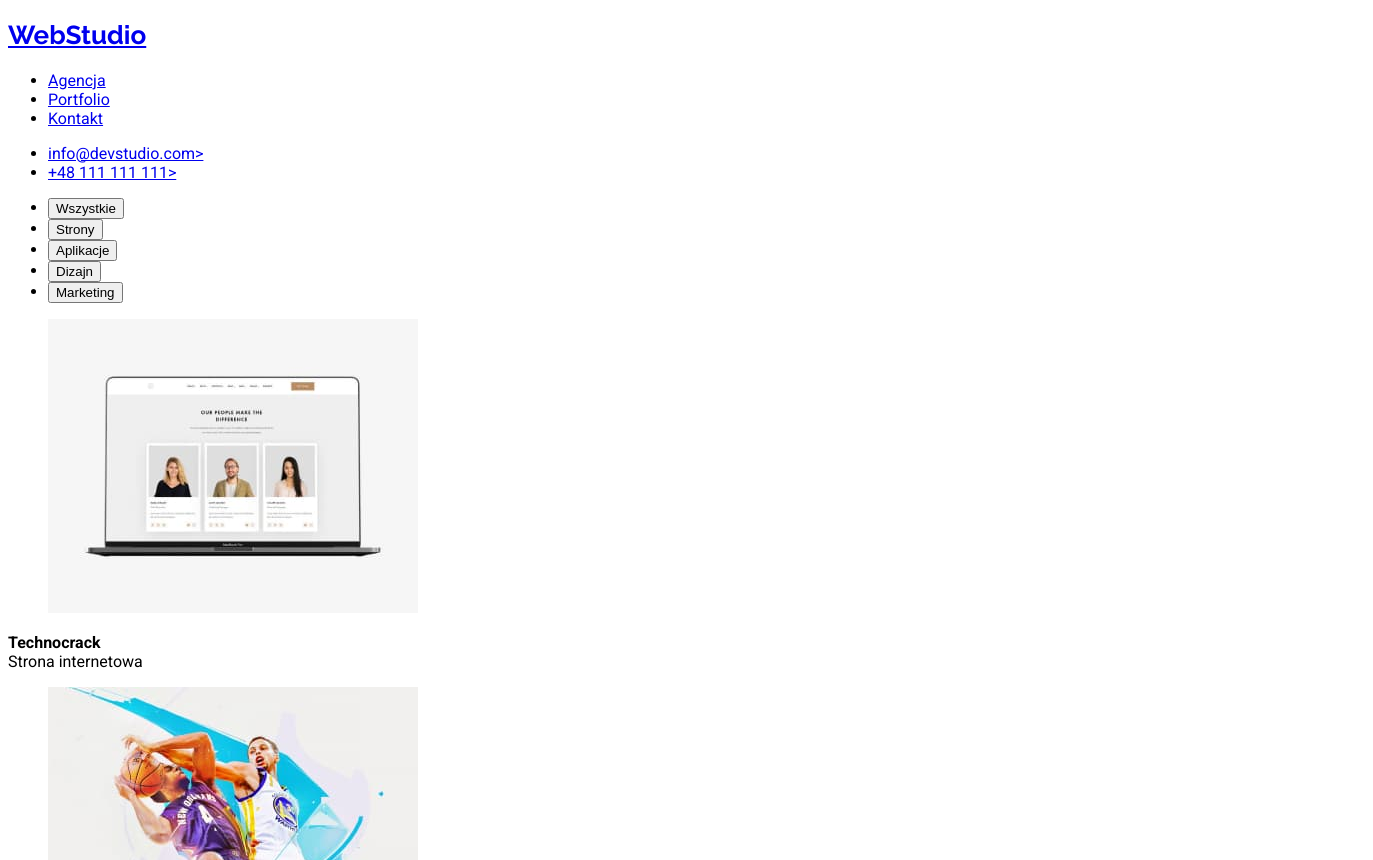
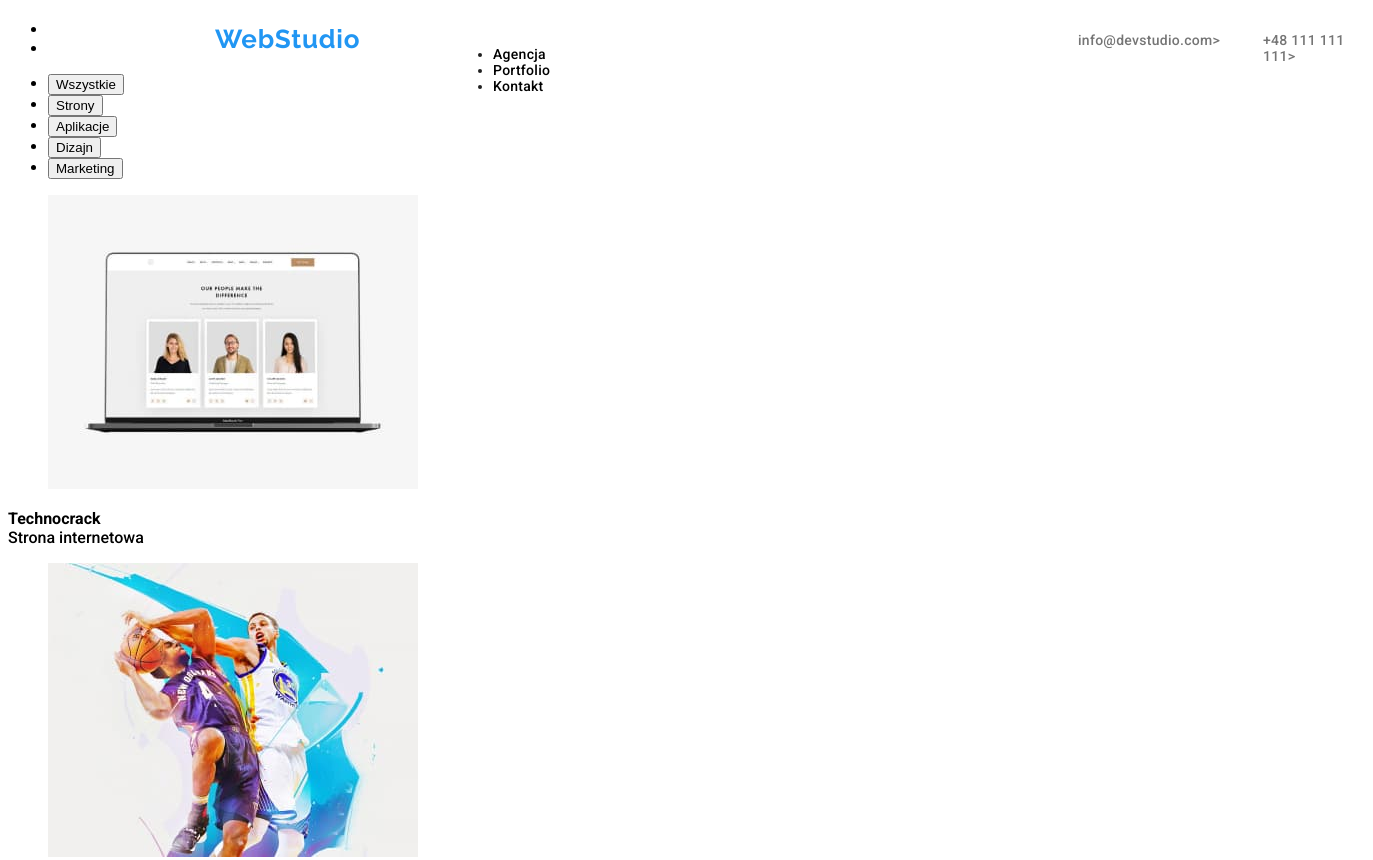
Before and after one commit to mikolajbotor/goit-markup-hw-02, a plain HTML site: page portfolio.html in a window 1280 px wide. Shown: the top 860 px of the page, 1373 px wide, since content can reach past the window. Drawn offline with Linux system fonts and the light colour scheme.

Commit message:
rozwijam css

```diff
--- a/css/styles.css
+++ b/css/styles.css
@@ -1,18 +1,80 @@
 body{
     font-family: 'Roboto', sans-serif;
+    font-weight: 500;
+
 }
 
+a{
+    text-decoration: none;
+    color:black
+    }
+
 .logo-header{
-    color:#2196F3
-    text-decoration: none;
-    font-weight: 700;
-    font-size: 26px;
-    line-height: 1.19;
-    font-family: 'Raleway';
+    position: absolute;
+width: 145px;
+height: 31px;
+left: 215px;
+top: 24px;
+
+font-family: 'Raleway';
+font-style: normal;
+font-weight: 700;
+font-size: 26px;
+line-height: 31px;
+
+letter-spacing: 0.03em;
+
+color: #2196F3;
 }
 
 .logo-header:hover{
-    color:#2196F3;
+    color:#212121;
+}
+
+nav{
+    position: absolute;
+    width: 53px;
+    height: 16px;
+    left: 453px;
+    top: 32px;
+
+    font-family: 'Roboto';
+    font-style: normal;
+    font-weight: 500;
+    font-size: 14px;
+    line-height: 16px;
+    letter-spacing: 0.02em;
+
+    color: #212121;
+}
+
+.contact a{
+font-family: 'Roboto';
+font-style: normal;
+font-weight: 500;
+font-size: 14px;
+line-height: 16px;
+letter-spacing: 0.02em;
+
+color: #757575;
+
+}
+
+.contact-mail{
+    position: absolute;
+width: 135px;
+height: 16px;
+left: 1078px;
+top: 32px;
+
+}
+
+.contact-phone{
+    position: absolute;
+width: 110px;
+height: 16px;
+left: 1263px;
+top: 32px;
 }
 
 .logo-footer{
--- a/portfolio.html
+++ b/portfolio.html
@@ -15,17 +15,17 @@
 </head>
 <body>
     <header>
-        <h2><a class="logo-header" href="#"><span>WebStudio</span></a></h2>
+        <h2><a class="logo-header" href="index.html"><span>WebStudio</span></a></h2>
         <nav>
             <ul class="navigation">
                 <li><a href="#">Agencja</a></li>
-                <li><a href="/portfolio.html">Portfolio</a></li>
+                <li><a href="portfolio.html">Portfolio</a></li>
                 <li><a href="#">Kontakt</a></li>
             </ul>
         </nav>
-        <ul>
-            <li><a href="mailto:info@devstudio.com">info@devstudio.com></a></li>
-            <li><a href="tel:+48111111111">+48 111 111 111></a></li>
+        <ul class="contact">
+            <li><a class="contact-mail" href="mailto:info@devstudio.com">info@devstudio.com></a></li>
+            <li><a class="contact-phone" href="tel:+48111111111">+48 111 111 111></a></li>
         </ul>
     </header>
     <main>
```
